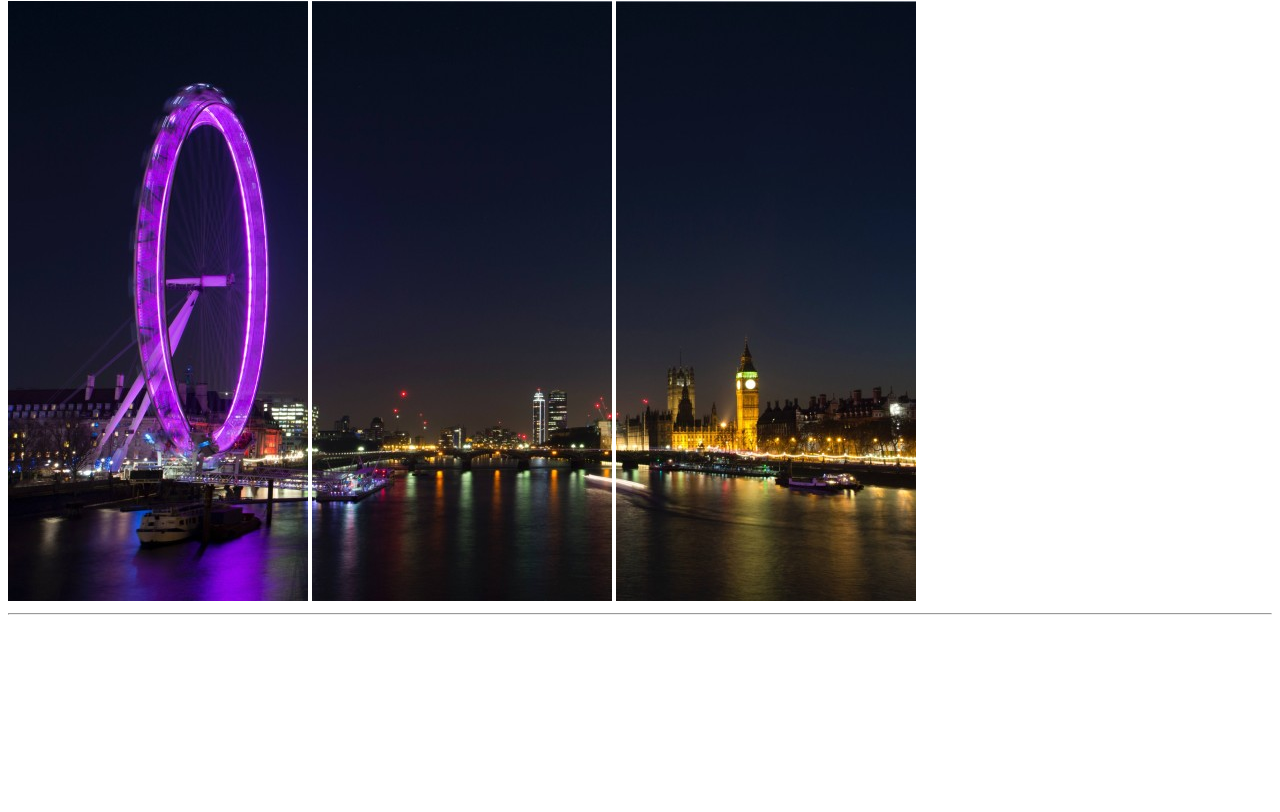
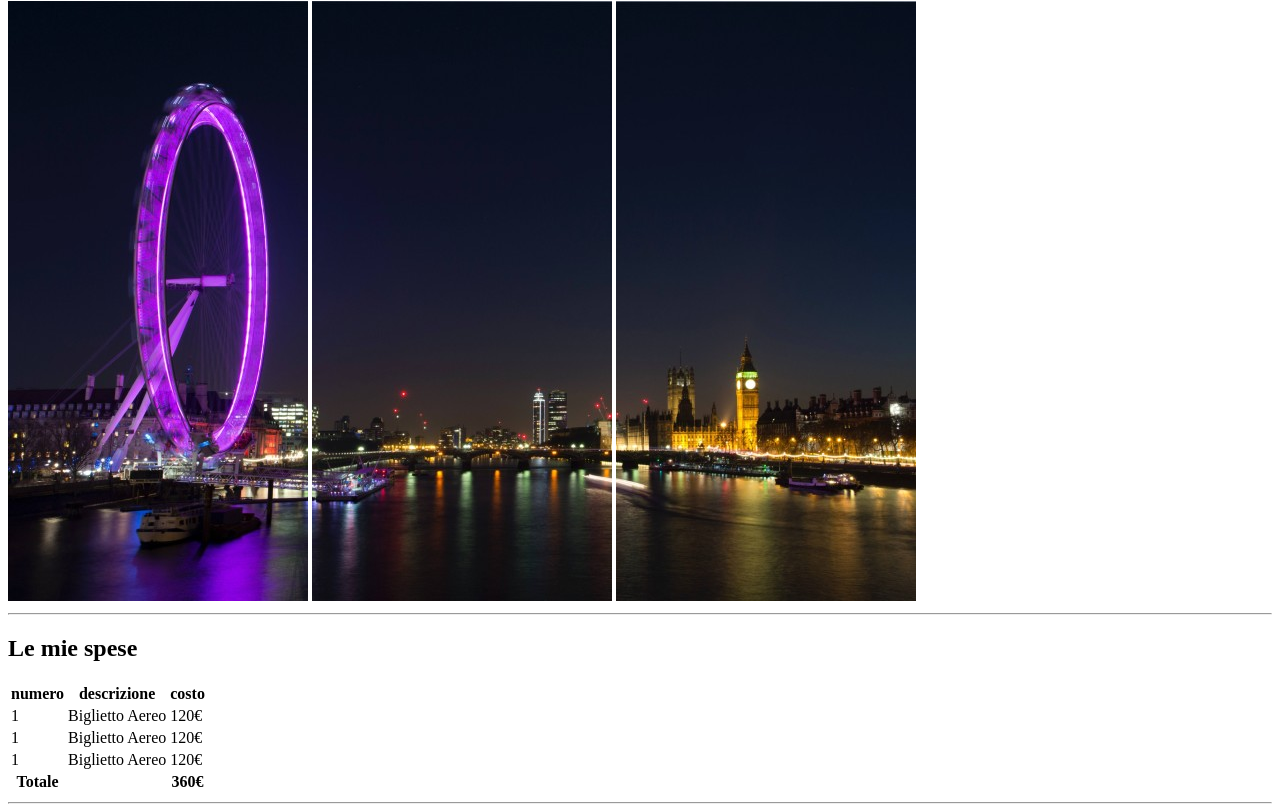
Before and after one commit to lexbert17/html-london-trip, a plain HTML site: page index.html in a window 1280 px wide. Shown: the part 79-891 px from the top of the page. Before the commit the page ends 800 px from the top, so only its background shows below. Drawn offline with Linux system fonts and the light colour scheme.

Commit message:
add: tabella1

```diff
--- a/index.html
+++ b/index.html
@@ -17,5 +17,46 @@
          <hr>
     </header>
 
+    <!-- parte principale -->
+    <main>
+        <h2>Le mie spese</h2>
+
+        <!-- tabella -->
+        <table>
+            <thead>
+                <tr>
+                    <th>numero</th>
+                    <th>descrizione</th>
+                    <th>costo</th>
+                </tr>
+            </thead>
+            <tbody>
+                <tr>
+                    <td>1</td>
+                    <td>Biglietto Aereo</td>
+                    <td>120&euro;</td>
+                </tr>
+                <tr>
+                    <td>1</td>
+                    <td>Biglietto Aereo</td>
+                    <td>120&euro;</td>
+                </tr>
+                <tr>
+                    <td>1</td>
+                    <td>Biglietto Aereo</td>
+                    <td>120&euro;</td>
+                </tr>
+            </tbody>
+            <tfoot>
+                <tr>
+                    <th>Totale</th>
+                    <th></th>
+                    <th>360&euro;</th>
+                </tr>
+            </tfoot>
+        </table>
+        <hr>
+    </main>
+
 </body>
 </html>
```
